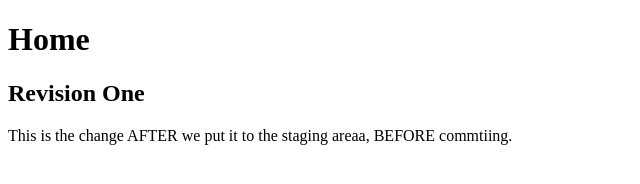
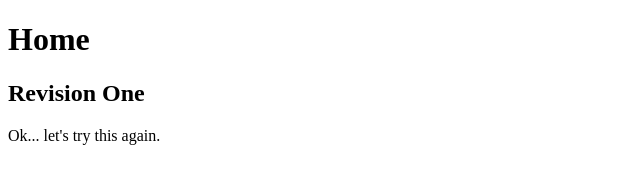
Before and after one commit to testacc4GitHub/lynda_git_tutorial, a plain HTML site: page index.html in a window 1280 px wide. Shown: the whole page, without its empty margins (0-640 px from the left). Drawn offline with Linux system fonts and the light colour scheme.

Commit message:
update revisions

```diff
--- a/index.html
+++ b/index.html
@@ -8,6 +8,6 @@
 	<body>
 		<h1>Home</h1>
 		<h2>Revision One</h2>
-		<p>This is the change AFTER we put it to the staging areaa, BEFORE commtiing.</p>
+		<p>Ok... let's try this again.</p>
 	</body>
 </html>
```
Also changed, not shown: 1 other file.
